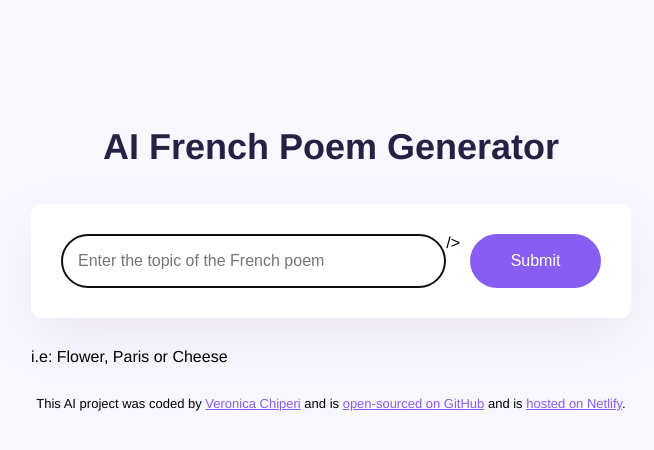
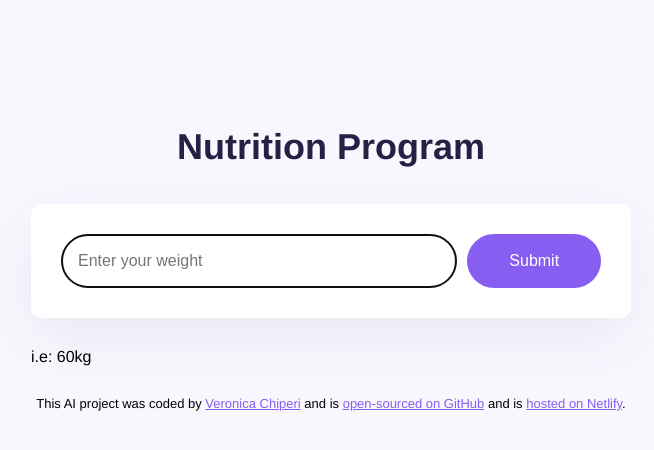
Before and after one commit to veronicachiperi/FrenchpoemVC, a plain HTML site: page index.html in a window 1280 px wide. Shown: the whole page, without its empty margins (309-963 px from the left). Drawn offline with nearby package versions, Linux system fonts and the light colour scheme.

Commit message:
index.html

```diff
--- a/index.html
+++ b/index.html
@@ -6,29 +6,29 @@
     <script src="https://unpkg.com/typewriter-effect@latest/dist/core.js"></script>
     <script src="https://cdn.jsdelivr.net/npm/axios@1.1.2/dist/axios.min.js"></script>
     <link rel="stylesheet" href="src/style.css" />
-    <title>AI French Poem Generator</title>
+    <title>Nutrition Program Generator</title>
   </head>
   <body>
     <div class="container">
       <header>
-        <h1>AI French Poem Generator</h1>
+        <h1>Nutrition Program</h1>
       </header>
 
       <main>
-        <form id="poem-generator-form">
+        <form id="program-generator-form">
           <input
             type="text"
-            placeholder="Enter the topic of the French poem"
+            placeholder="Enter your weight"
             autofocus
             required
             autocomplete="off"
             class="instructions"
-            id="user-instructions"  <!-- Ensure this ID is added -->
+            id="user-instructions"
           />
           <input type="submit" class="submit-button" />
         </form>
-        <div class="hint">i.e: Flower, Paris or Cheese</div>
-        <div class="poem hidden" id="poem"></div>
+        <div class="hint">i.e: 60kg </div>
+        <div class="program hidden" id="program"></div>
       </main>
       <footer>
         This AI project was coded by
```
